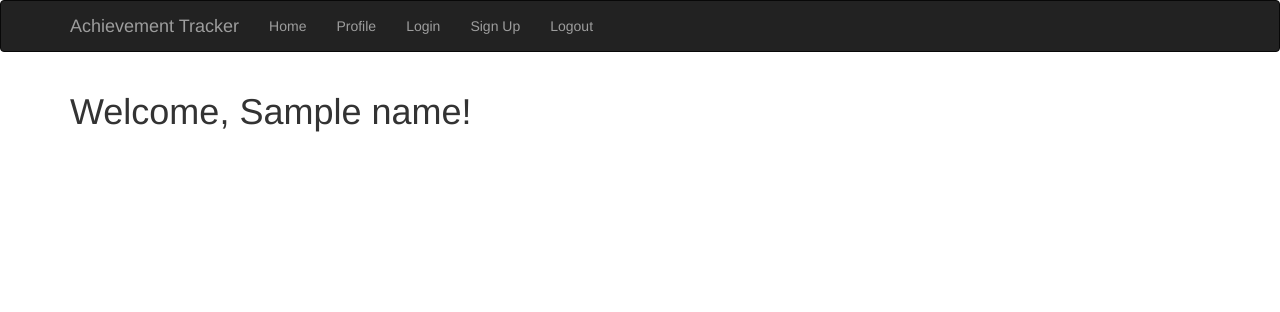
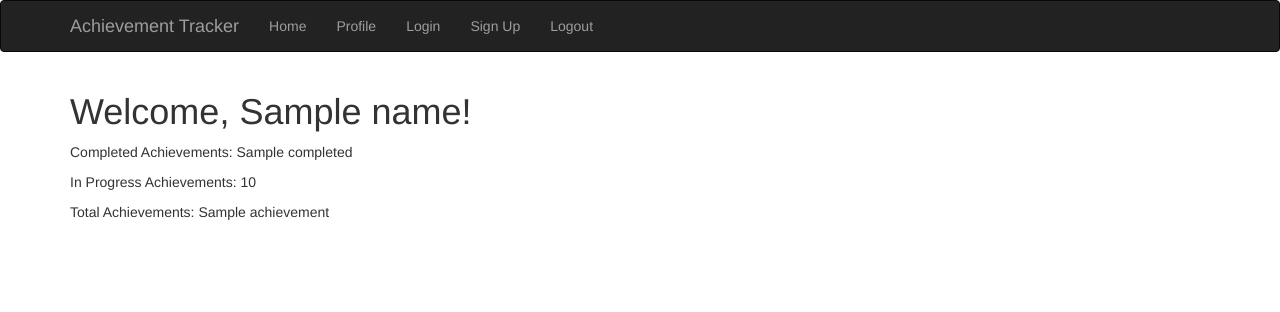
Before and after one commit to AlejandroRamirez00/CSC210-Final-Project, a Python web app: template templates/profile.html in a window 1280 px wide. Shown: the top 312 px of the page. Run offline with Jinja, Linux system fonts and the light colour scheme; the template is opened without the code that fills it: most values are stand-ins (such as "Sample title", 1, 10 or a date in 2020); some libraries are stand-ins or nearby versions.

Commit message:
added achievement count and breakdown in profile

```diff
--- a/templates/profile.html
+++ b/templates/profile.html
@@ -3,7 +3,16 @@
 
 {% block title %}Achievement Tracker{% endblock %}
 
+{%- block styles %}
+{{ super() }}
+<link rel= "stylesheet" href= "{{ url_for('static',filename='styles.css') }}">
+{%- endblock styles %}
+
 {% block page_content %}
   <h1>Welcome, {{ name }}!</h1>
 
+    <p>Completed Achievements: {{ completed }}</p>
+    <p>In Progress Achievements: {{ inProgress }} </p>
+    <p>Total Achievements: {{ achievement }}</p>
+
 {% endblock %}
```
Also changed, not shown: main/views.py (+7 -2 lines).
